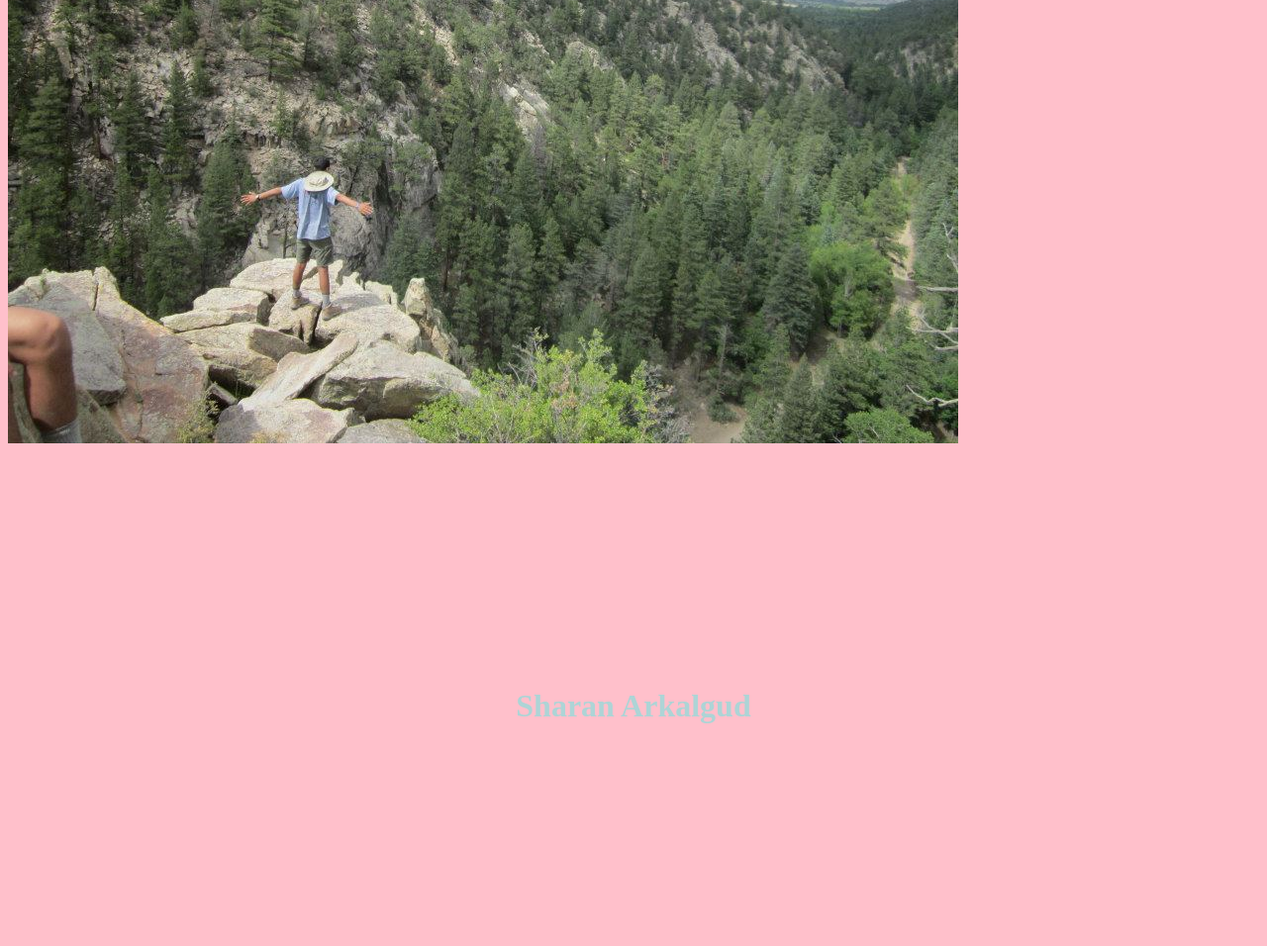
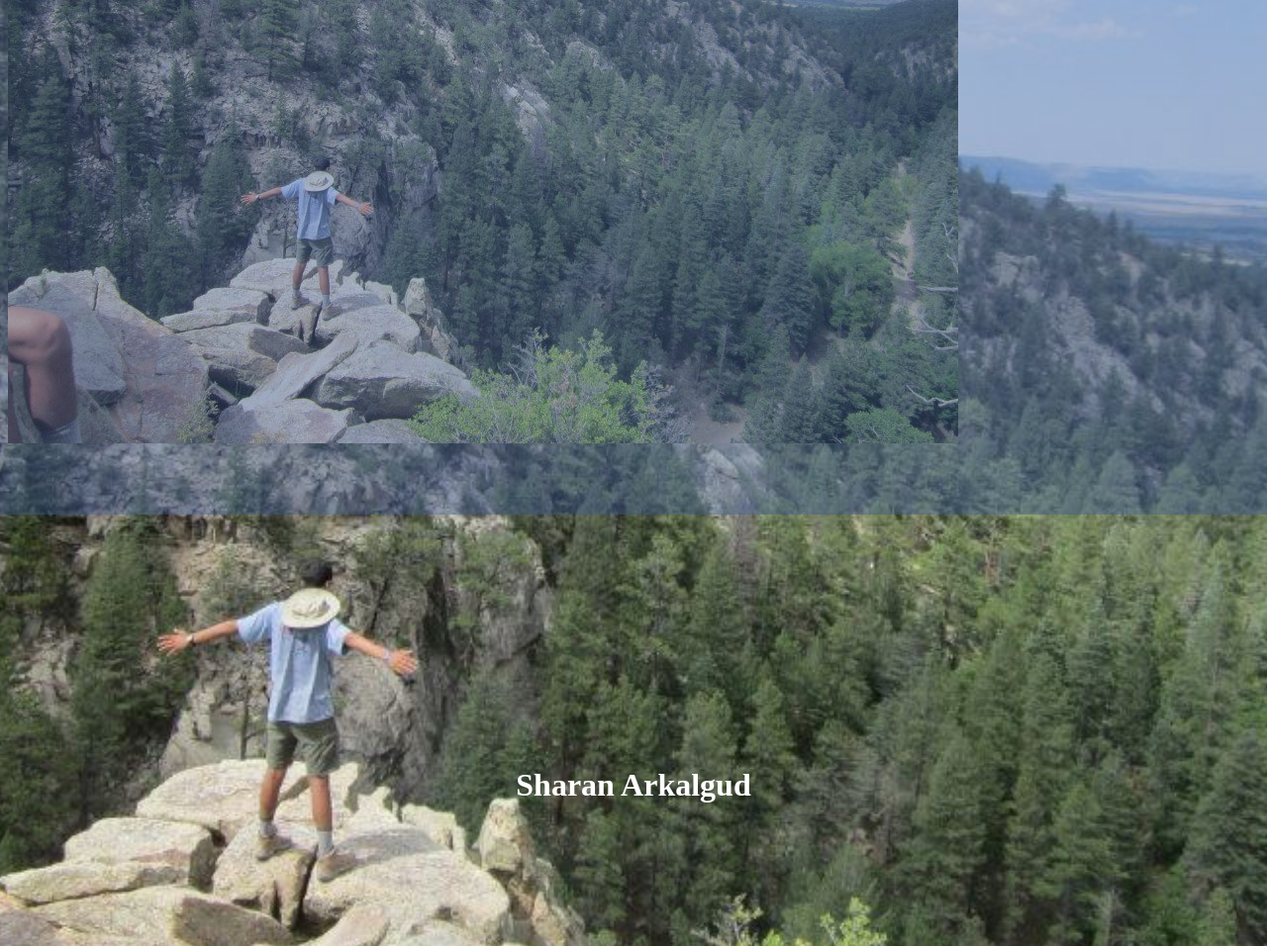
Before and after one commit to Sharkalgud/MyWebsite, a plain HTML site: page main.html in a window 1280 px wide. Shown: the part 280-1236 px from the top of the page at 99% size. Drawn offline with Linux system fonts and the light colour scheme.

Commit message:
ddd
Background Image and transparent divs with progressive images

```diff
--- a/main.css
+++ b/main.css
@@ -1,17 +1,22 @@
 h1{
 	text-align:center;
-	line-height: 15em;
-	color: #add4d6;
+	line-height: 20em;
+	color: white;
 	font-family: Copperplate Gothic Light;
 	z-index: -1;
 	vertical-align: middle;
 }
+body{
+	/*background-color: pink;*/
+	align:center;
+	background-image: url("Background.jpg");
+	background-repeat: no-repeat;
+	background-position: center;
+	background-size: cover;
+	/*border: -1em -1em -1em -1em;*/
+}
 img{
-	z-index: 100;
-}
-body{
-	background-color: pink;
-	align:center;
+	position: relative;
 }
 .parent{
 	height:50%;
@@ -20,12 +25,14 @@ body{
 	position: absolute;
 	height:50%;
 	width:50%;
-	border-radius:10px;
+	/*border-radius:10px;*/
 	opacity: 0.4;
 	filter: alpha(opacity=40);
+	background-color: #3B5998;
+	/*border: 1px dashed white;*/
 }
 #facebook{
-	/*background-color: #3B5998;*/
+	/*background-color: #3B5998; */
 	top: 0;
 	left: 0;
 }
@@ -43,6 +50,11 @@ body{
 	/*background-color: #FFFF33;*/
 	bottom:0;
 	right:0;
+}
+#facebook img{
+	width: 200px;
+	height:200px;
+	margin-left: 50px;
 }
 
 /*div{
```
Also changed, not shown: facebook.png (added), 2 other files.
